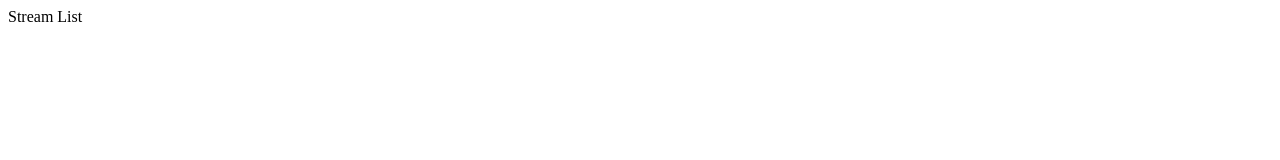
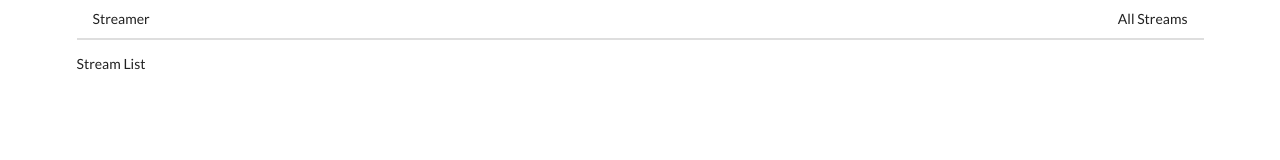
Before and after one commit to abhinavthukral28/streams, a React app in the folder client/: page / in a window 1280 px wide. Built offline with nearby package versions, Linux system fonts and the light colour scheme.

Commit message:
Added Header to App

```diff
--- a/client/public/index.html
+++ b/client/public/index.html
@@ -10,6 +10,11 @@
       content="Web site created using create-react-app"
     />
     <link rel="apple-touch-icon" href="%PUBLIC_URL%/logo192.png" />
+    <link
+      rel="stylesheet"
+      href="https://cdnjs.cloudflare.com/ajax/libs/semantic-ui/2.4.1/semantic.min.css"
+    />
+
     <!--
       manifest.json provides metadata used when your web app is installed on a
       user's mobile device or desktop. See https://developers.google.com/web/fundamentals/web-app-manifest/
--- a/client/src/components/App.js
+++ b/client/src/components/App.js
@@ -5,10 +5,12 @@ import StreamEdit from "./streams/StreamEdit";
 import StreamDelete from "./streams/StreamDelete";
 import StreamList from "./streams/StreamList";
 import StreamShow from "./streams/StreamShow";
-
+import Header from "./header";
 const App = () => {
   return (
+    <div className="ui container">
       <BrowserRouter>
+        <Header />
         <div>
           <Route path="/" exact component={StreamList} />
           <Route path="/streams/new" component={StreamCreate} />
@@ -17,6 +19,7 @@ const App = () => {
           <Route path="/streams/show" component={StreamShow} />
         </div>
       </BrowserRouter>
+    </div>
   );
 };
 export default App;
--- /dev/null
+++ b/client/src/components/header.js
@@ -0,0 +1,18 @@
+import React from "react";
+import { Link } from "react-router-dom";
+
+const Header = (props) => {
+  return (
+    <div className="ui secondary pointing menu">
+      <Link to="/" className="item">
+        Streamer
+      </Link>
+      <div className="right menu">
+        <Link to="/" className="item">
+          All Streams
+        </Link>
+      </div>
+    </div>
+  );
+};
+export default Header;
```
Lines whose indentation alone changed are shown as unchanged.
